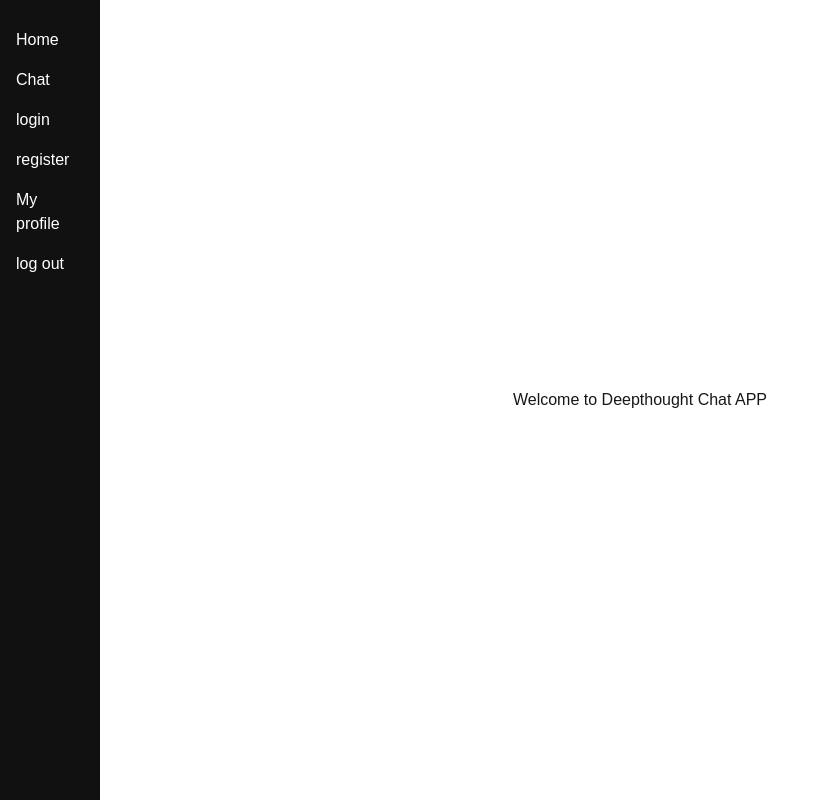
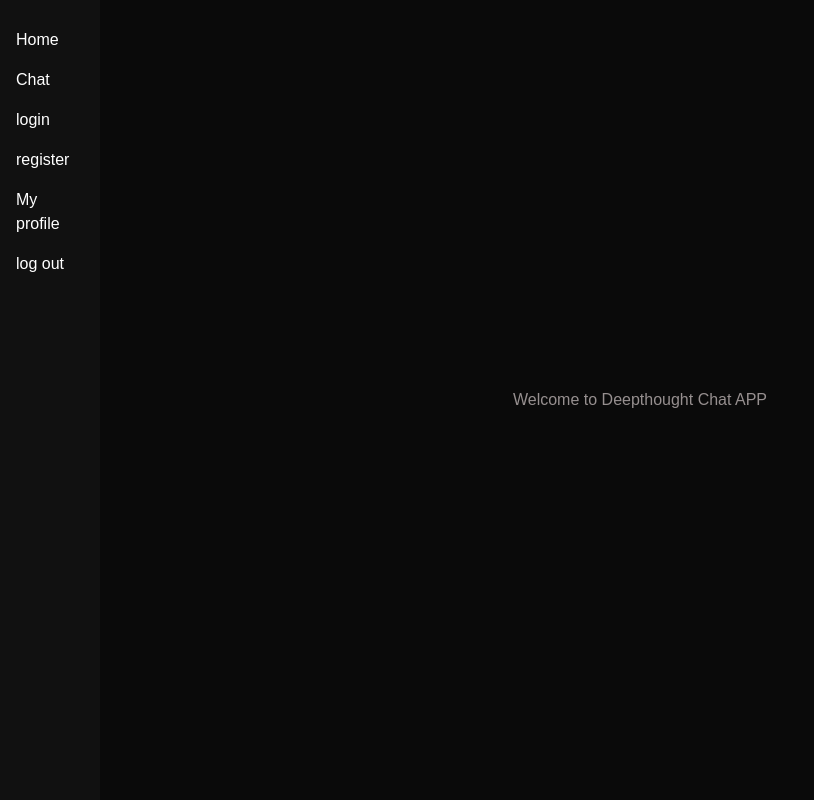
Before and after one commit to evilbream/deep-thought-frontend, a Next.js app in the folder deepthought/: page / in a window 1280 px wide. Shown: the whole page, without its empty margins (0-814 px from the left). Built offline with nearby package versions, Linux system fonts and the light colour scheme.

Commit message:
only black theme

```diff
--- a/deepthought/app/ui/global.css
+++ b/deepthought/app/ui/global.css
@@ -3,8 +3,8 @@
 @tailwind utilities;
 
 :root {
-  --background: #ffffff;
-  --foreground: #171717;
+  --background: #0a0a0a;
+  --foreground: #968f8f;
 }
 
 @media (prefers-color-scheme: dark) {
```
